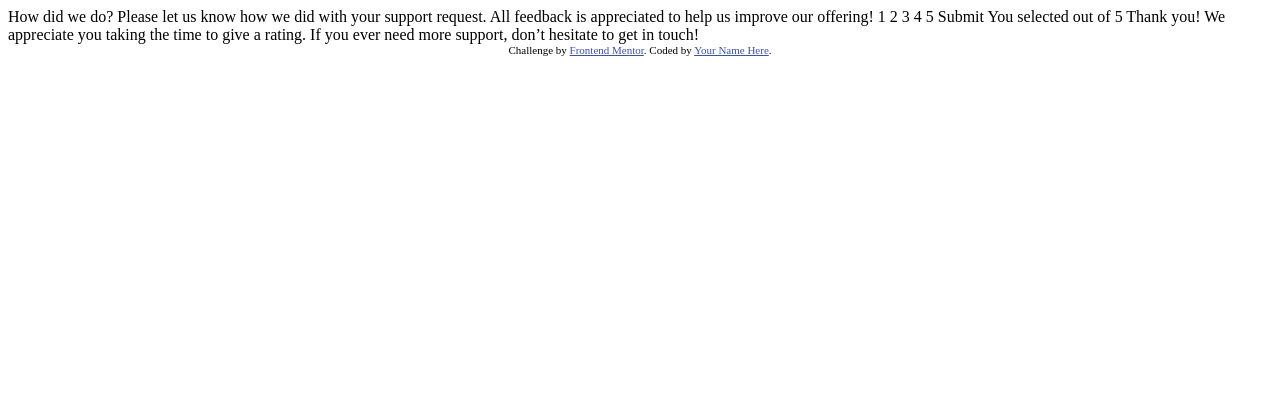
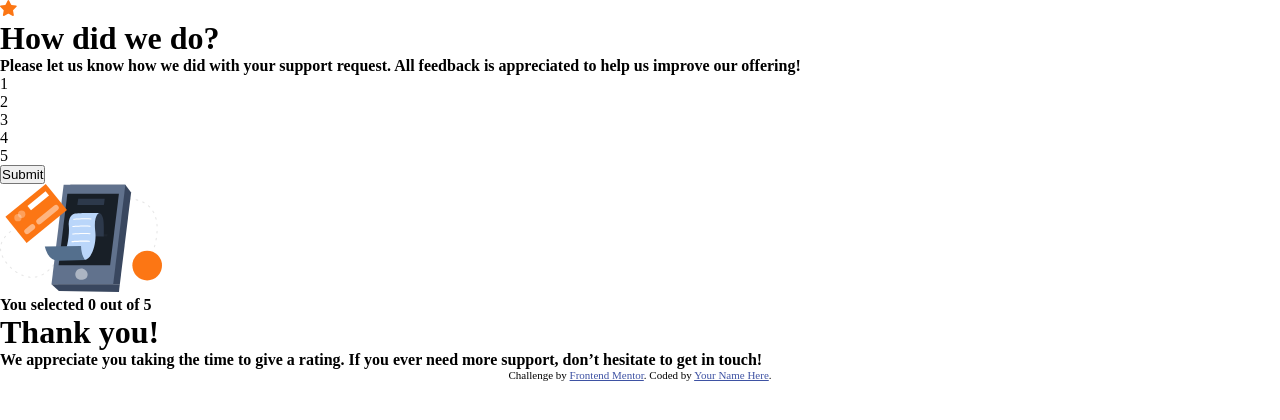
Before and after one commit to itsme-shivamkumar/interactive-rating-component, a plain HTML site: page index.html in a window 1280 px wide. Drawn offline with Linux system fonts and the light colour scheme.

Commit message:
structurized html file

```diff
--- a/index.html
+++ b/index.html
@@ -2,48 +2,45 @@
 <html lang="en">
 <head>
   <meta charset="UTF-8">
-  <meta name="viewport" content="width=device-width, initial-scale=1.0"> <!-- displays site properly based on user's device -->
+  <meta name="viewport" content="width=device-width, initial-scale=1.0">
 
   <link rel="icon" type="image/png" sizes="32x32" href="./images/favicon-32x32.png">
 
   <title>Frontend Mentor | Interactive rating component</title>
 
-  <!-- Feel free to remove these styles or customise in your own stylesheet 👍 -->
-  <style>
-    .attribution { font-size: 11px; text-align: center; }
-    .attribution a { color: hsl(228, 45%, 44%); }
-  </style>
+  <link rel="stylesheet" href="./styles.css" type="text/css">
 </head>
 <body>
+  <main>
+    <div class="card" id="rating-page">
+      <span><img src="./images/icon-star.svg" alt="star-at-the-top"></span>
+      <h1>How did we do?</h1>
+      <h4>Please let us know how we did with your support request. All feedback is appreciated to help us improve our offering!</h4>
+      <ul id="rating-score">
+        <li>1</li>
+        <li>2</li>
+        <li>3</li>
+        <li>4</li>
+        <li>5</li>
+      </ul>
+      <button id="submit-btn">Submit</button>
+    </div>
+    <div class="card" id="thankyou-page">
+      <img src="./images/illustration-thank-you.svg">
+      <h4>You selected <span id="selected-score">0</span> out of 5</h4>
+      <h1>Thank you!</h1>
+      <h4>We appreciate you taking the time to give a rating. If you ever need more support, don’t hesitate to get in touch!</h4>
 
-  <!-- Rating state start -->
-
-  How did we do?
-
-  Please let us know how we did with your support request. All feedback is appreciated
-  to help us improve our offering!
-
-  1 2 3 4 5
-
-  Submit
-
-  <!-- Rating state end -->
-
-  <!-- Thank you state start -->
-
-  You selected <!-- Add rating here --> out of 5
-
-  Thank you!
-
-  We appreciate you taking the time to give a rating. If you ever need more support,
-  don’t hesitate to get in touch!
-
-  <!-- Thank you state end -->
+    </div>
+  </main>
 
 
   <div class="attribution">
     Challenge by <a href="https://www.frontendmentor.io?ref=challenge" target="_blank">Frontend Mentor</a>.
     Coded by <a href="#">Your Name Here</a>.
   </div>
+
+  <script src="./index.js"></script>
+
 </body>
 </html>
--- /dev/null
+++ b/styles.css
@@ -0,0 +1,7 @@
+*{
+    margin: 0;
+    padding: 0;
+}
+
+.attribution { font-size: 11px; text-align: center; }
+.attribution a { color: hsl(228, 45%, 44%); }
```
Also changed, not shown: index.js (added), 1 other file.
